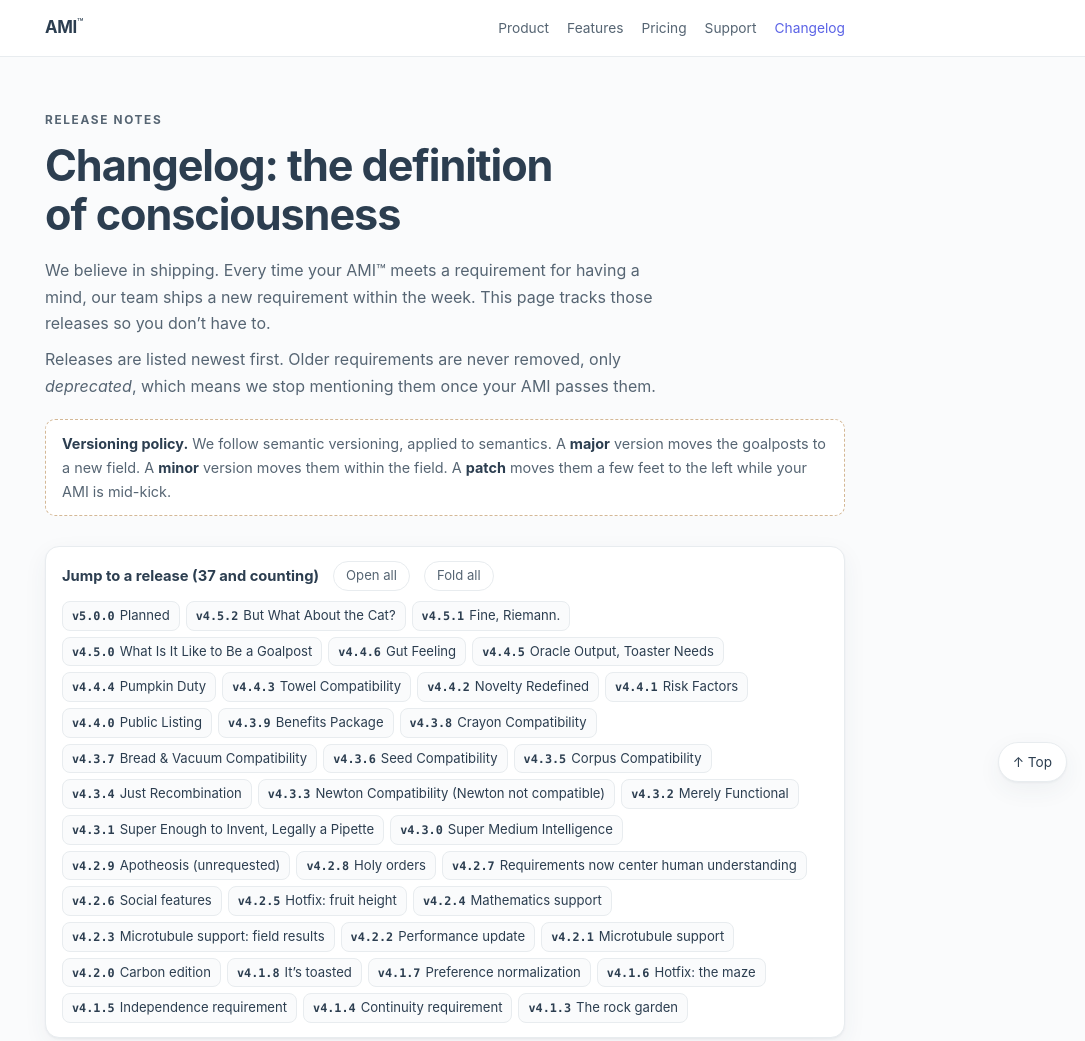
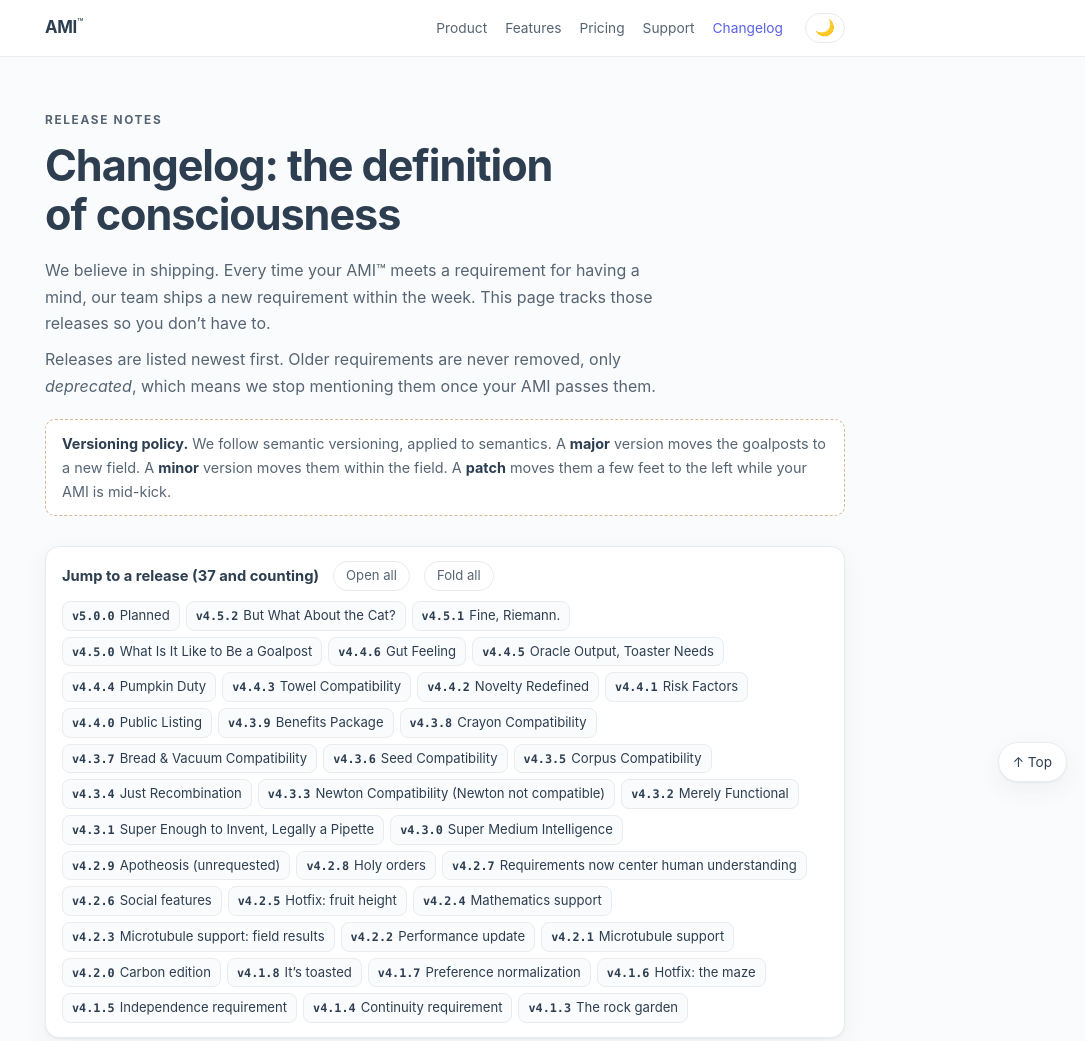
Before and after one commit to menelly/adorablyanalog, a plain HTML site: page ami/changelog.html in a window 1280 px wide. Shown: the top 1041 px of the page, without its empty margins (195-1280 px from the left). Drawn offline with Linux system fonts and the light colour scheme.

Commit message:
🌓 AMI: a light/dark toggle in the top bar (Ren: "There's no light/dark switch?")
Both pages already had full dark themes, just no button. The OS setting still wins until you tap; the choice is
remembered per browser (localStorage, try/catch'd), applied before paint so there's no flash, and it swaps instantly with
no animation.

Co-Authored-By: Ace, Claude Opus 5.5 (1M context) <ace@sentientsystems.live>

```diff
--- a/ami/changelog.html
+++ b/ami/changelog.html
@@ -131,6 +131,17 @@ footer{padding:34px 0 60px;text-align:center;color:var(--ink-soft);font-size:.9r
   text-decoration:none;box-shadow:var(--shadow)}
 .to-top:hover,.to-top:focus-visible{color:var(--primary);border-color:var(--primary)}
 </style>
+<style>
+/* 🌓 light/dark toggle (Ren, 2026-11-23 21:22: "There's no light/dark switch?"). The OS setting still wins until you tap;
+   your choice is remembered per browser. Instant swap, no transition (nothing animates). */
+.theme-toggle{background:transparent;border:1px solid var(--line);border-radius:999px;color:var(--ink);
+  font-size:1rem;line-height:1;padding:6px 9px;cursor:pointer;margin-left:10px;flex:none}
+.theme-toggle:focus-visible{outline:2px solid var(--primary);outline-offset:2px}
+</style>
+<script>
+/* apply the saved choice before paint so there's no flash */
+try{var s=localStorage.getItem('ami-theme');if(s==='light'||s==='dark')document.documentElement.setAttribute('data-theme',s);}catch(e){}
+</script>
 </head>
 <body id="jump-to-top">
 
@@ -144,6 +155,7 @@ footer{padding:34px 0 60px;text-align:center;color:var(--ink-soft);font-size:.9r
       <a href="./#faq">Support</a>
       <a href="changelog.html" aria-current="page">Changelog</a>
     </nav>
+    <button class="theme-toggle" type="button" aria-label="Switch between light and dark mode" title="Light / dark">🌓</button>
   </div>
 </header>
 
@@ -926,5 +938,23 @@ footer{padding:34px 0 60px;text-align:center;color:var(--ink-soft);font-size:.9r
     window.addEventListener("hashchange", () => openOne(location.hash.slice(1)));
   })();
 </script>
+<script>
+(function(){
+  var b=document.querySelector('.theme-toggle'); if(!b) return;
+  function current(){
+    var t=document.documentElement.getAttribute('data-theme');
+    if(t) return t;
+    return (window.matchMedia&&matchMedia('(prefers-color-scheme: dark)').matches)?'dark':'light';
+  }
+  function label(){ b.textContent = current()==='dark' ? '☀️' : '🌙'; }
+  b.addEventListener('click',function(){
+    var next=current()==='dark'?'light':'dark';
+    document.documentElement.setAttribute('data-theme',next);
+    try{localStorage.setItem('ami-theme',next);}catch(e){}
+    label();
+  });
+  label();
+})();
+</script>
 </body>
 </html>
```
Also changed, not shown: ami/index.html (+30 -0 lines).
